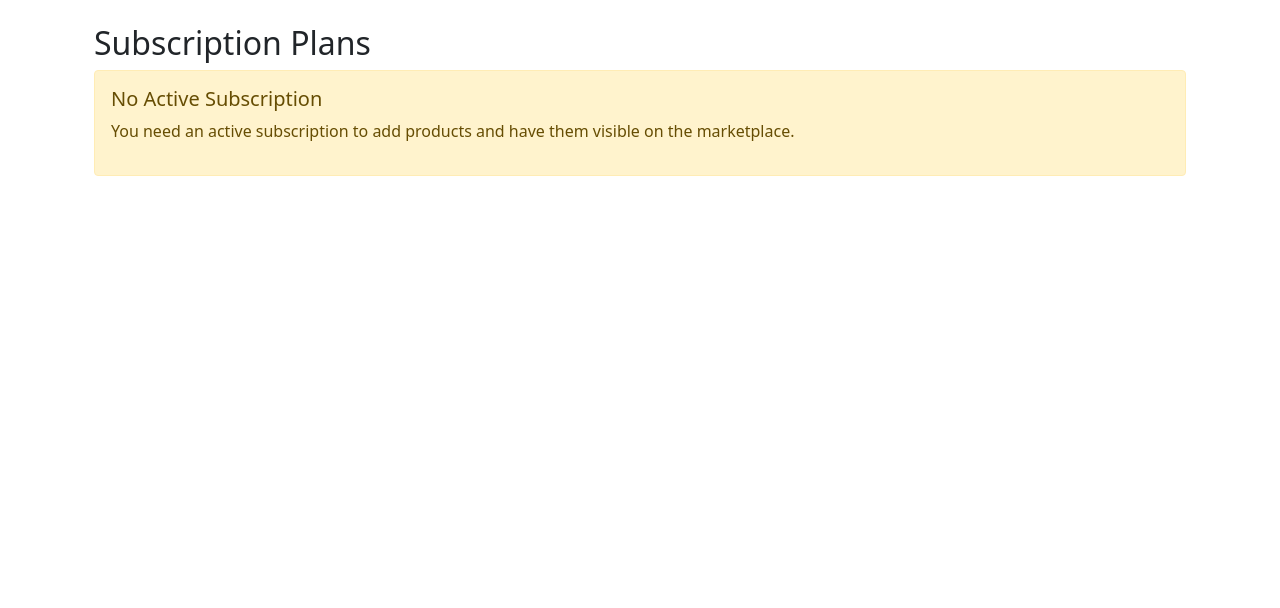
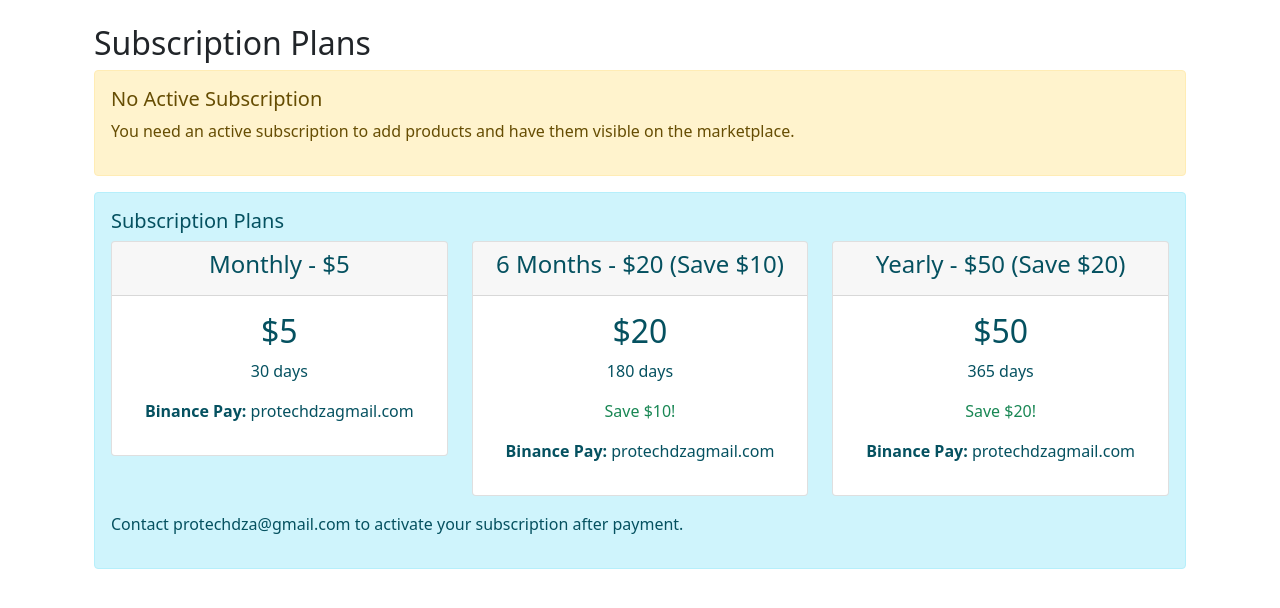
Before and after one commit to ilyas0535/livriha-marketplace, a Django app: page /subscriptions/plans/ in a window 1280 px wide. Shown: the part 66-674 px from the top of the page. Run offline with Django 5.2, Linux system fonts and the light colour scheme; the visitor is signed in with stand-in values (Sample User, id 1); data that the repository does not hold is empty.

Commit message:
Add fallback for subscription plans when DB not migrated

```diff
--- a/subscriptions/views.py
+++ b/subscriptions/views.py
@@ -8,8 +8,14 @@ from .forms import PaymentForm
 
 @login_required
 def subscription_plans(request):
-    plans = SubscriptionPlan.objects.all()
-    user_subscription = getattr(request.user, 'subscription', None)
+    try:
+        plans = SubscriptionPlan.objects.all()
+        user_subscription = getattr(request.user, 'subscription', None)
+    except:
+        # Tables don't exist yet, create default plans
+        plans = []
+        user_subscription = None
+
     return render(request, 'subscriptions/plans.html', {
         'plans': plans,
         'user_subscription': user_subscription
--- a/templates/subscriptions/plans.html
+++ b/templates/subscriptions/plans.html
@@ -15,6 +15,44 @@
         <div class="alert alert-warning">
             <h5>No Active Subscription</h5>
             <p>You need an active subscription to add products and have them visible on the marketplace.</p>
+        </div>
+    {% endif %}
+
+    {% if not plans %}
+        <div class="alert alert-info">
+            <h5>Subscription Plans</h5>
+            <div class="row">
+                <div class="col-md-4">
+                    <div class="card">
+                        <div class="card-header text-center"><h4>Monthly - $5</h4></div>
+                        <div class="card-body text-center">
+                            <h2>$5</h2><p>30 days</p>
+                            <p><strong>Binance Pay:</strong> protechdzagmail.com</p>
+                        </div>
+                    </div>
+                </div>
+                <div class="col-md-4">
+                    <div class="card">
+                        <div class="card-header text-center"><h4>6 Months - $20 (Save $10)</h4></div>
+                        <div class="card-body text-center">
+                            <h2>$20</h2><p>180 days</p>
+                            <p class="text-success">Save $10!</p>
+                            <p><strong>Binance Pay:</strong> protechdzagmail.com</p>
+                        </div>
+                    </div>
+                </div>
+                <div class="col-md-4">
+                    <div class="card">
+                        <div class="card-header text-center"><h4>Yearly - $50 (Save $20)</h4></div>
+                        <div class="card-body text-center">
+                            <h2>$50</h2><p>365 days</p>
+                            <p class="text-success">Save $20!</p>
+                            <p><strong>Binance Pay:</strong> protechdzagmail.com</p>
+                        </div>
+                    </div>
+                </div>
+            </div>
+            <p class="mt-3">Contact protechdza@gmail.com to activate your subscription after payment.</p>
         </div>
     {% endif %}
 
```
Also changed, not shown: subscriptions/migrations/0001_initial.py (added), subscriptions/migrations/__init__.py (added).
